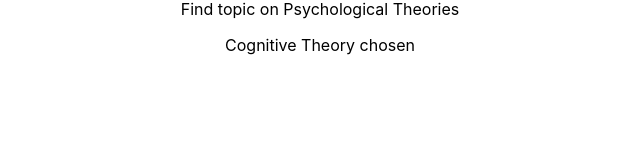
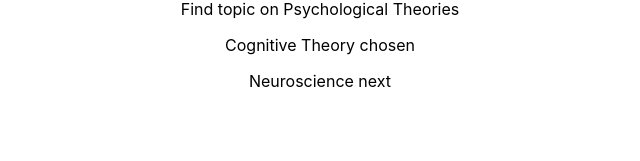
Before and after one commit to jsoomie/school-notebook, a React (Create React App) app: page /psy in a window 1280 px wide. Shown: the part 119-280 px from the top of the page, without its empty margins (320-960 px from the left). Built offline with nearby package versions, Linux system fonts and the light colour scheme.

Commit message:
chore: add new hw for psy

```diff
--- a/src/pages/Psy/Psy.tsx
+++ b/src/pages/Psy/Psy.tsx
@@ -7,6 +7,7 @@ export const Psy = () => {
       <p>Class on fridays @ 0900 - 1035</p>
       <p>Find topic on Psychological Theories</p>
       <p>Cognitive Theory chosen</p>
+      <p>Neuroscience next</p>
     </div>
   );
 };
```
